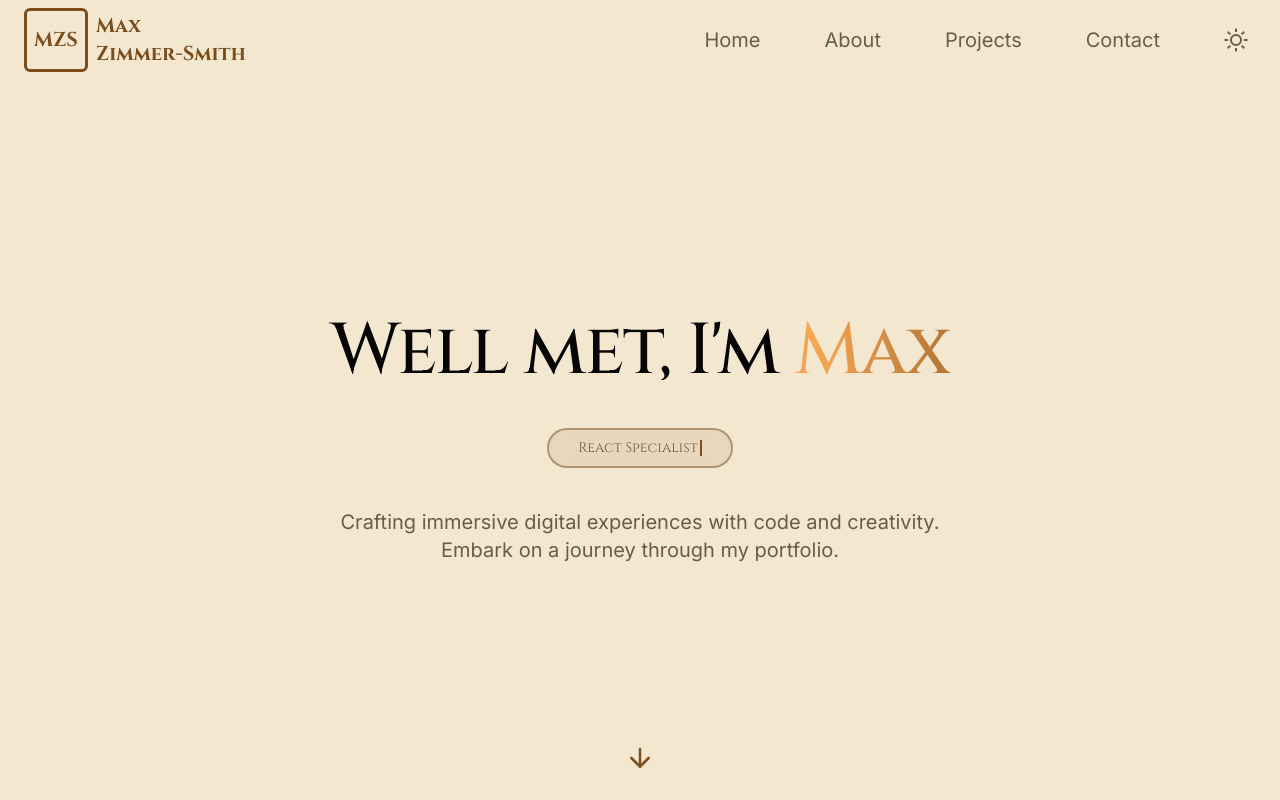
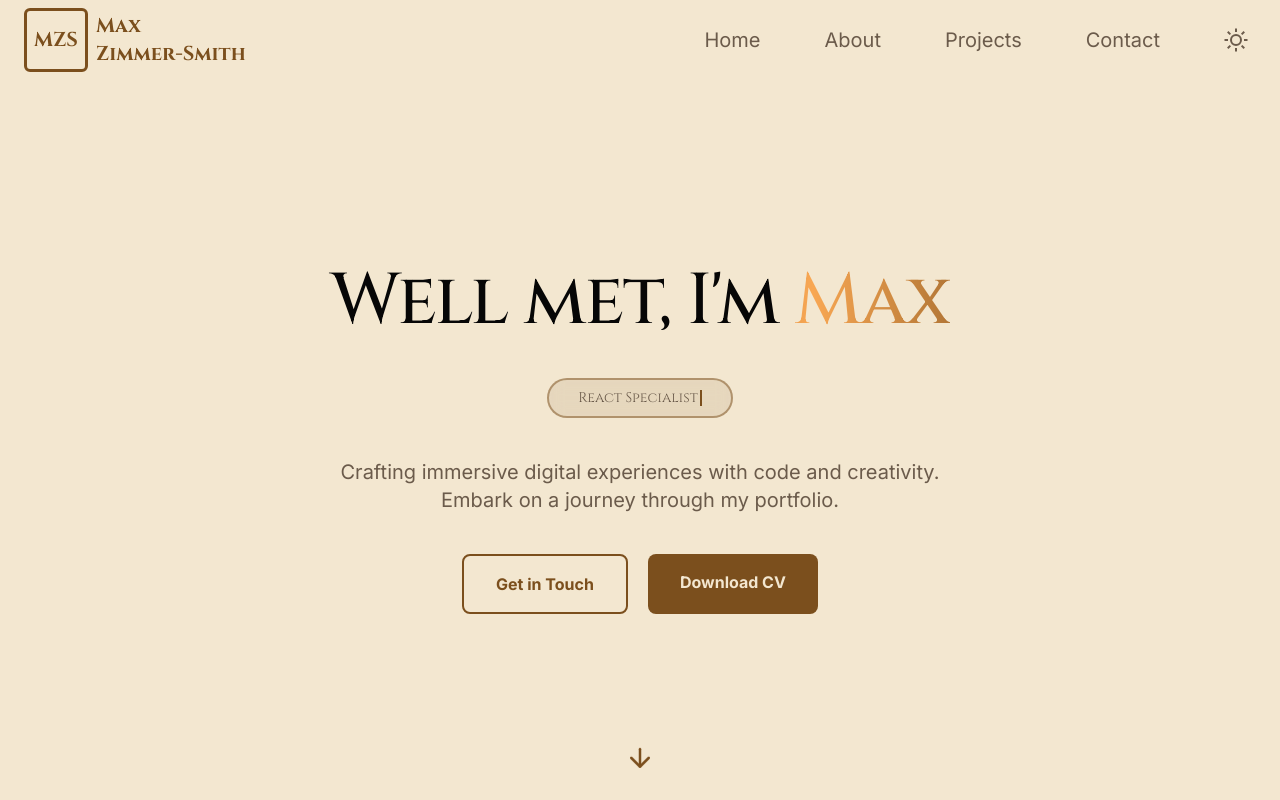
Before and after one commit to maxecution/my-portfolio, a React (Vite) app: page / in a window 1280 px wide. Shown: the top 800 px of the page. Built offline with nearby package versions, Linux system fonts and the light colour scheme.

Commit message:
added contact redirect and cv download button

```diff
--- a/src/data/about/About.data.tsx
+++ b/src/data/about/About.data.tsx
@@ -53,7 +53,7 @@ export const attributes: Attribute[] = [
     id: 'dexterity',
     name: 'Dexterity',
     stat: 'CSS/Tailwind',
-    value: 17,
+    value: 15,
     icon: (
       <svg
         xmlns='http://www.w3.org/2000/svg'
@@ -102,7 +102,7 @@ export const attributes: Attribute[] = [
     id: 'intelligence',
     name: 'Intelligence',
     stat: 'Jest / Playwright',
-    value: 15,
+    value: 14,
     icon: (
       <svg
         xmlns='http://www.w3.org/2000/svg'
@@ -126,7 +126,7 @@ export const attributes: Attribute[] = [
     id: 'wisdom',
     name: 'Wisdom',
     stat: 'TypeScript',
-    value: 14,
+    value: 16,
     icon: (
       <svg
         xmlns='http://www.w3.org/2000/svg'
--- a/src/data/hero/Hero.data.ts
+++ b/src/data/hero/Hero.data.ts
@@ -14,3 +14,6 @@ export const heroData: HeroData = {
     'Problem Solver',
   ],
 };
+
+export const cvURL: string =
+  'https://github.com/maxecution/my-portfolio/releases/latest/download/Max_Zimmer-Smith_CV.pdf';
--- a/src/sections/hero/Hero.tsx
+++ b/src/sections/hero/Hero.tsx
@@ -1,4 +1,4 @@
-import { heroData } from '@data/hero/Hero.data';
+import { heroData, cvURL } from '@data/hero/Hero.data';
 import { authorData } from '@data/page/Page.data';
 import { GradientText } from '@ui/text/GradientText';
 import TypewriterEffect from './TypewriterEffect';
@@ -33,6 +33,22 @@ export default function Hero() {
         </span>
         {/* Description */}
         <p className='text-muted-foreground text-lg md:text-xl max-w-2xl mx-auto'>{heroData.text}</p>
+        <div className='flex flex-col md:flex-row gap-5'>
+          <a
+            href='#contact'
+            className='border-2 border-primary rounded-lg px-8 py-4 text-primary font-bold transition-transform hover:scale-105 shadow-primary/50 hover:shadow-lg'
+            data-testid='contact-link'>
+            Get in Touch
+          </a>
+          <a
+            href={cvURL}
+            download
+            rel='noopener noreferrer'
+            className='bg-primary rounded-lg px-8 py-4 text-background font-bold transition-transform hover:scale-105 shadow-primary/50 hover:shadow-lg'
+            data-testid='cv-download-link'>
+            Download CV
+          </a>
+        </div>
       </div>
 
       {/* Arrow positioned at bottom */}
@@ -41,7 +57,7 @@ export default function Hero() {
           hasScrolled ? 'opacity-0 invisible' : 'opacity-100 visible animate-bounce'
         }`}
         aria-hidden={hasScrolled}>
-        <a href='#about' className='text-primary'>
+        <a href='#about' className='text-primary' data-testid='scroll-arrow'>
           <Arrow className='text-primary' size={30} direction='down' aria-label='Scroll down to About section' />
         </a>
       </div>
```
Also changed, not shown: 1 other file (tests, documents, lock files or other folders).
